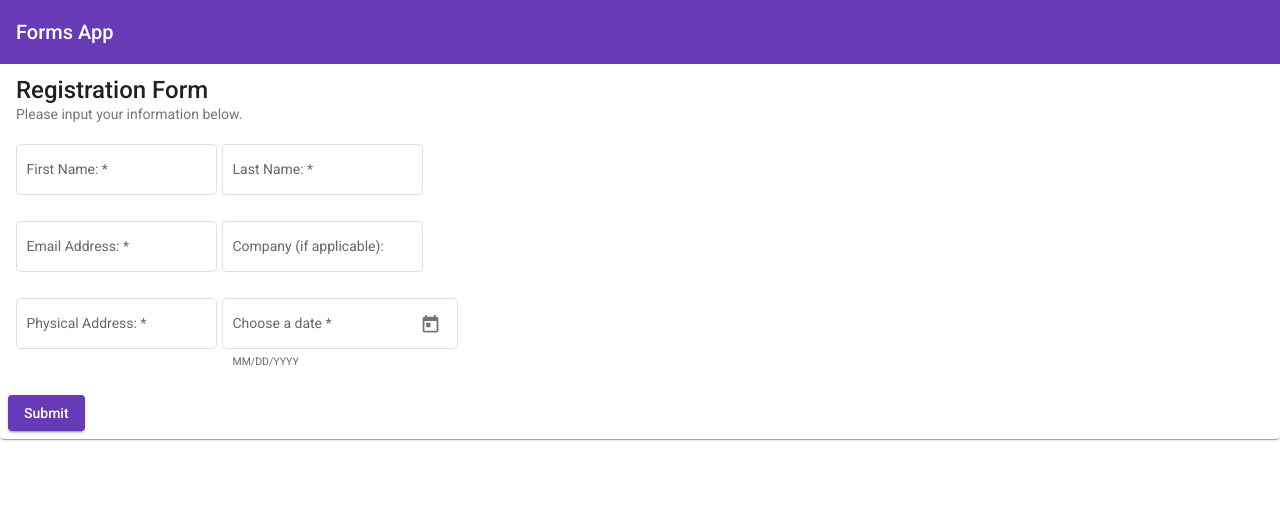
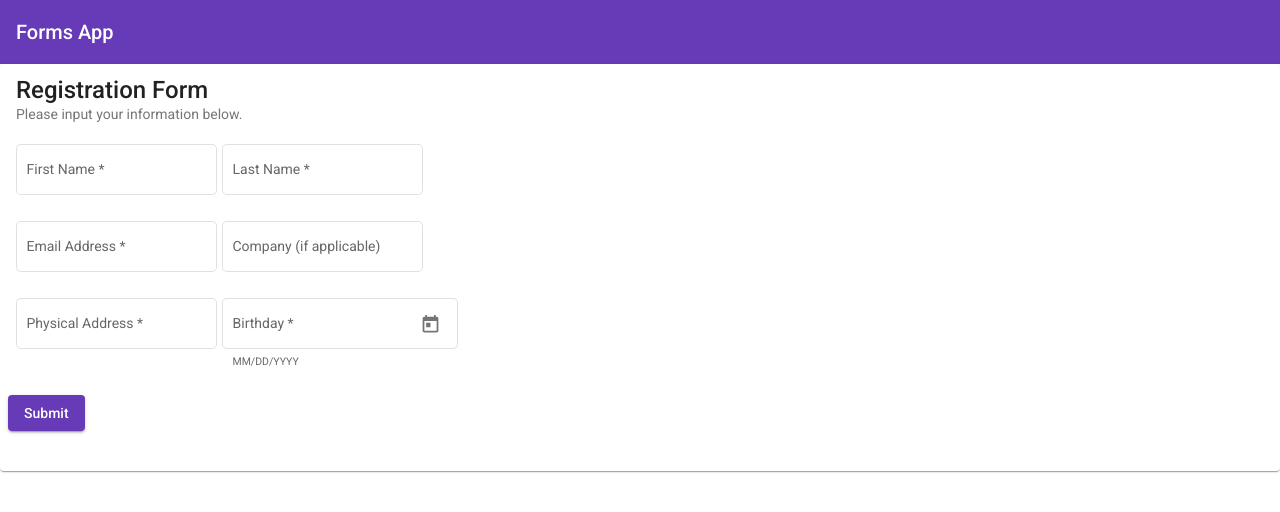
Before and after one commit to berge53/berge53.github.io, an Angular app: page / in a window 1280 px wide. Shown: the top 512 px of the page. Built offline with nearby package versions, Linux system fonts and the light colour scheme.

Commit message:
added formgroup, members as localstorage

```diff
--- /dev/null
+++ b/src/app/Member.ts
@@ -0,0 +1,8 @@
+export interface Member {
+  firstName: string | null;
+  lastName: string | null;
+  email: string | null;
+  company: string | null;
+  address: string | null;
+  birthday: object | null;
+}
--- a/src/app/components/form/form.component.html
+++ b/src/app/components/form/form.component.html
@@ -3,44 +3,44 @@
     <mat-card-title>Registration Form</mat-card-title>
     <mat-card-subtitle>Please input your information below.</mat-card-subtitle>
   </mat-card-title-group>
-  <mat-card-content>
-    <form>
+  <form [formGroup]="profileForm" (ngSubmit)="onSubmit()">
+    <mat-card-content>
       <div class="form-group">
         <mat-form-field appearance="outline">
-          <mat-label>First Name:</mat-label>
-          <input matInput placeholder="John" [formControl]="firstName" />
+          <mat-label>First Name</mat-label>
+          <input matInput placeholder="John" formControlName="firstName" />
         </mat-form-field>
         <mat-form-field appearance="outline">
-          <mat-label>Last Name:</mat-label>
-          <input matInput placeholder="Doe" [formControl]="lastName" />
+          <mat-label>Last Name</mat-label>
+          <input matInput placeholder="Doe" formControlName="lastName" />
         </mat-form-field>
       </div>
       <div class="form-group">
         <mat-form-field appearance="outline">
-          <mat-label>Email Address:</mat-label>
+          <mat-label>Email Address</mat-label>
           <input
             matInput
             placeholder="johndoe@website.com"
-            [formControl]="email"
+            formControlName="email"
           />
         </mat-form-field>
         <mat-form-field appearance="outline">
-          <mat-label>Company (if applicable):</mat-label>
-          <input matInput placeholder="Codebricks" [formControl]="company" />
+          <mat-label>Company (if applicable)</mat-label>
+          <input matInput placeholder="Codebricks" formControlName="company" />
         </mat-form-field>
       </div>
       <div class="form-group">
         <mat-form-field appearance="outline">
-          <mat-label>Physical Address:</mat-label>
+          <mat-label>Physical Address</mat-label>
           <input
             matInput
             placeholder="Block 1 Lot A..."
-            [formControl]="address"
+            formControlName="address"
           />
         </mat-form-field>
         <mat-form-field appearance="outline">
-          <mat-label>Choose a date</mat-label>
-          <input matInput [matDatepicker]="picker" [formControl]="birthday" />
+          <mat-label>Birthday</mat-label>
+          <input matInput [matDatepicker]="picker" formControlName="birthday" />
           <mat-hint>MM/DD/YYYY</mat-hint>
           <mat-datepicker-toggle
             matSuffix
@@ -49,9 +49,9 @@
           <mat-datepicker #picker></mat-datepicker>
         </mat-form-field>
       </div>
-    </form>
-  </mat-card-content>
-  <mat-card-actions>
-    <button mat-raised-button type="submit" color="primary">Submit</button>
-  </mat-card-actions>
+    </mat-card-content>
+    <mat-card-actions>
+      <button mat-raised-button type="submit" color="primary">Submit</button>
+    </mat-card-actions>
+  </form>
 </mat-card>
--- a/src/app/components/form/form.component.ts
+++ b/src/app/components/form/form.component.ts
@@ -1,5 +1,6 @@
 import { Component, OnInit } from '@angular/core';
-import { FormControl, Validators } from '@angular/forms';
+import { FormControl, FormGroup, Validators } from '@angular/forms';
+import { Member } from 'src/app/Member';
 
 @Component({
   selector: 'app-form',
@@ -7,14 +8,34 @@ import { FormControl, Validators } from '@angular/forms';
   styleUrls: ['./form.component.css'],
 })
 export class FormComponent implements OnInit {
-  firstName = new FormControl('', [Validators.required]);
-  lastName = new FormControl('', [Validators.required]);
-  email = new FormControl('', [Validators.required, Validators.email]);
-  company = new FormControl('');
-  address = new FormControl('', [Validators.required]);
-  birthday = new FormControl('', [Validators.required]);
+  members: Member[] = [];
+
+  profileForm = new FormGroup({
+    firstName: new FormControl('', [Validators.required]),
+    lastName: new FormControl('', [Validators.required]),
+    email: new FormControl('', [Validators.required, Validators.email]),
+    company: new FormControl(''),
+    address: new FormControl('', [Validators.required]),
+    birthday: new FormControl('', [Validators.required]),
+  });
 
   constructor() {}
 
   ngOnInit(): void {}
+
+  onSubmit() {
+    if (this.profileForm.valid) {
+      this.members.push(this.profileForm.value as Member);
+      this.profileForm.setValue({
+        firstName: '',
+        lastName: '',
+        email: '',
+        company: '',
+        address: '',
+        birthday: '',
+      });
+    } else {
+      console.log('error');
+    }
+  }
 }
```
